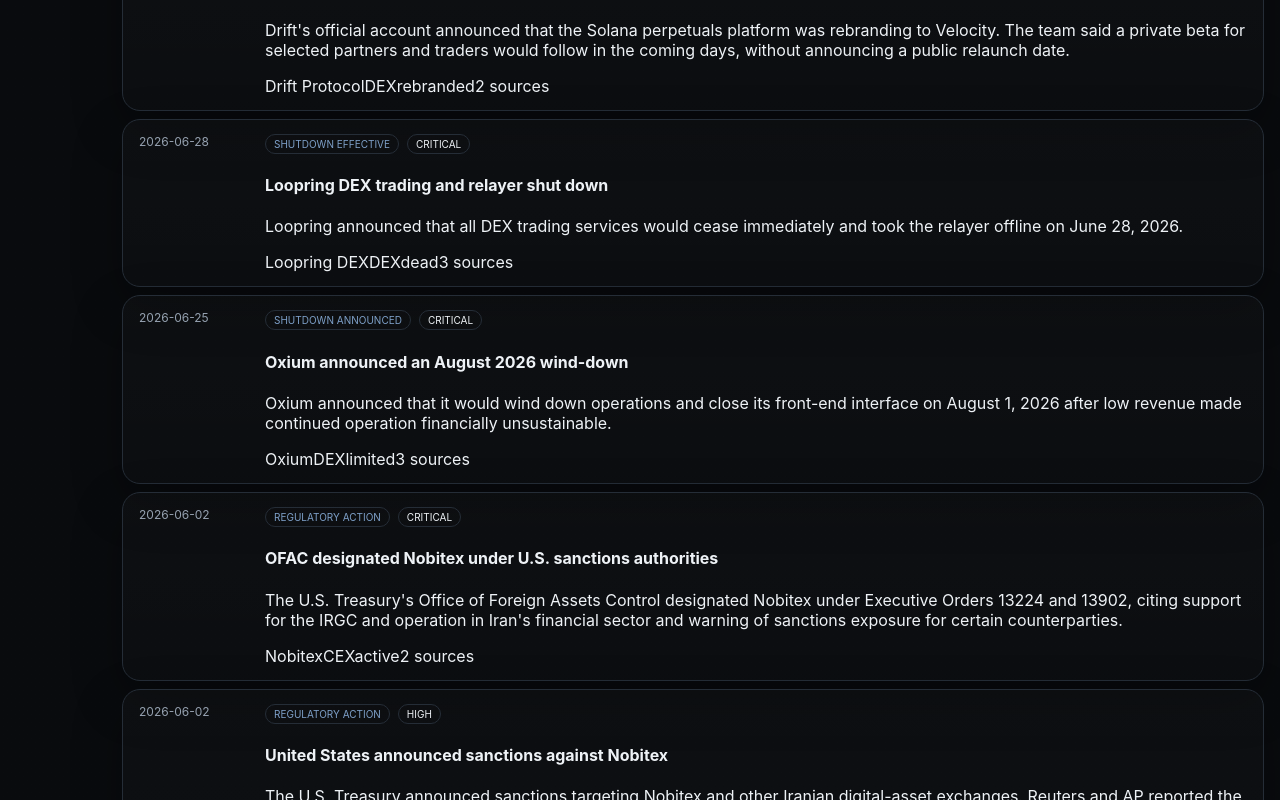
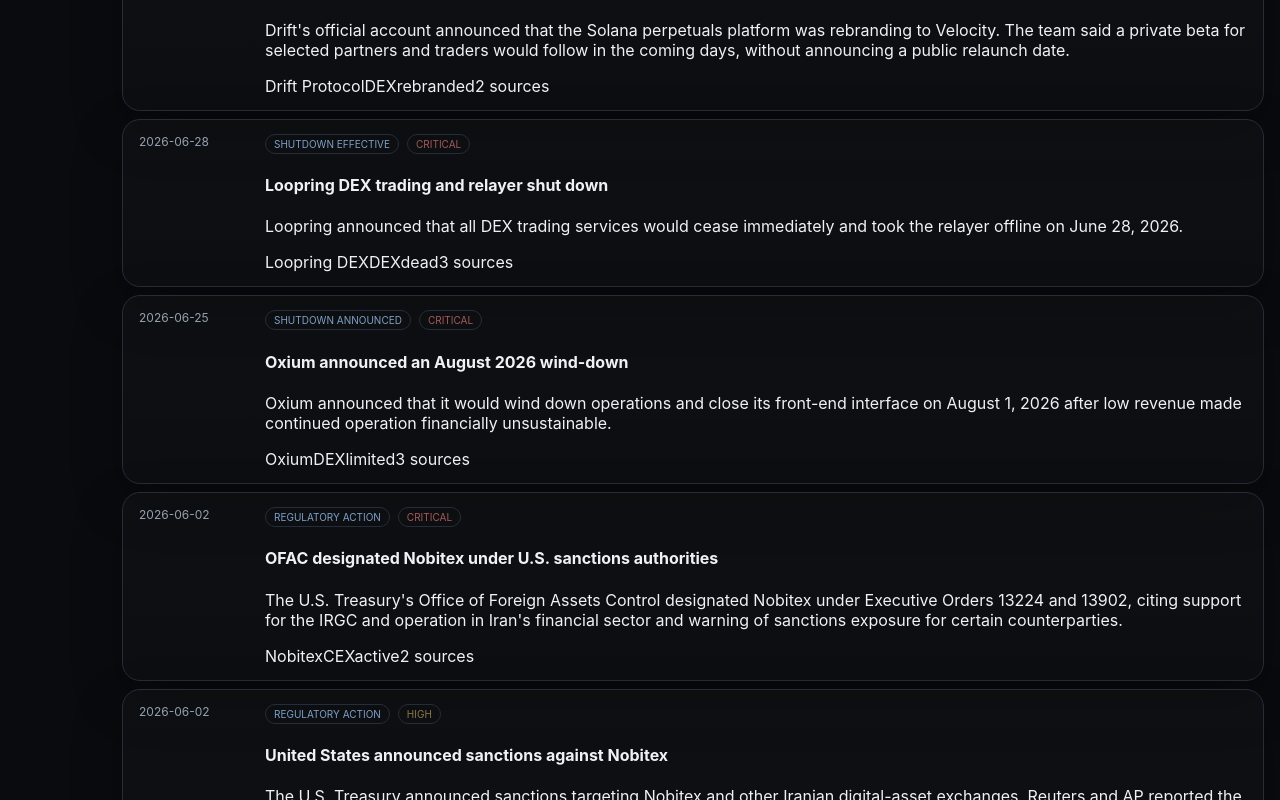
Before and after one commit to badjoke-lab/historical-exchange-index, a Next.js app: page /timeline in a window 1280 px wide. Shown: the part 780-1580 px from the top of the page. Built offline with nearby package versions, Linux system fonts and the light colour scheme; no server answers.

Commit message:
Add timeline impact styles

```diff
--- a/src/app/timeline/timeline.module.css
+++ b/src/app/timeline/timeline.module.css
@@ -21,3 +21,7 @@
 .eventMeta{display:flex;gap:8px;flex-wrap:wrap}
 .eventType,.impactChip{display:inline-flex;border:1px solid var(--line);border-radius:999px;padding:3px 8px;font-size:10px;text-transform:uppercase}
 .eventType{color:var(--archive)}
+.impact_critical{color:var(--dead)}
+.impact_high{color:var(--limited)}
+.impact_medium{color:var(--inactive)}
+.impact_low{color:var(--muted)}
```
